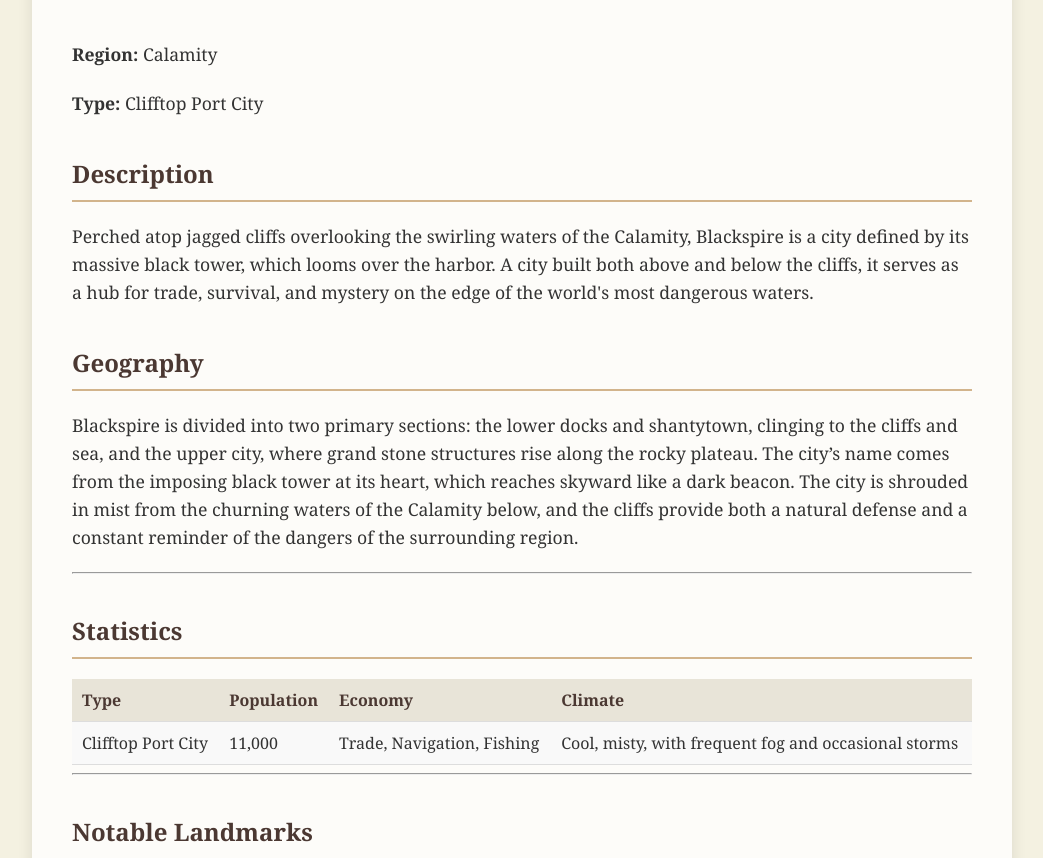
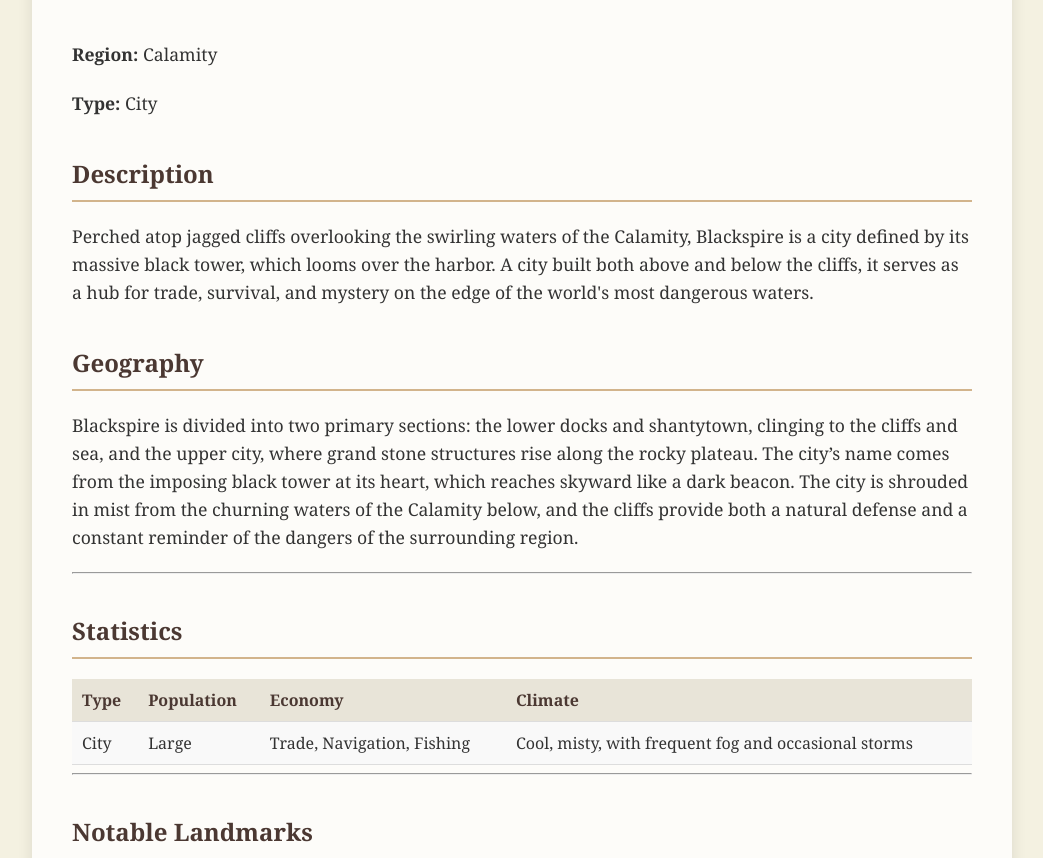
Before and after one commit to arcticblizzard/Myridia, a Jekyll site: the page built from locations/blackspire.md, in a window 1280 px wide and 1400 px high. Shown: the part 542-1400 px from the top of the window, without its empty margins (118-1161 px from the left). Built offline with Jekyll 4.4.1, drawn with Linux system fonts in a browser that asks for light colours.

Commit message:
Update blackspire.md

```diff
--- a/locations/blackspire.md
+++ b/locations/blackspire.md
@@ -1,11 +1,11 @@
 ---
 layout: location
 title: "Blackspire"
-image: "file-Lf7krg6whI9nvfjACXT7VCH4"
+image: "/assets/images/blackspire.jpg"
 permalink: /locations/blackspire/
 region: "Calamity"
-type: "Clifftop Port City"
-coordinates: {latitude: 1.2, longitude: -0.9}
+type: "City"
+coordinates: "5968,4692"
 description: "Perched atop jagged cliffs overlooking the swirling waters of the Calamity, Blackspire is a city defined by its massive black tower, which looms over the harbor. A city built both above and below the cliffs, it serves as a hub for trade, survival, and mystery on the edge of the world's most dangerous waters."
 ---
 
@@ -19,7 +19,7 @@ Blackspire is divided into two primary sections: the lower docks and shantytown,
 
 | Type               | Population | Economy                     | Climate                     |
 |--------------------|------------|-----------------------------|-----------------------------|
-| Clifftop Port City  | 11,000     | Trade, Navigation, Fishing   | Cool, misty, with frequent fog and occasional storms |
+| City  | Large     | Trade, Navigation, Fishing   | Cool, misty, with frequent fog and occasional storms |
 
 ---
 
```
